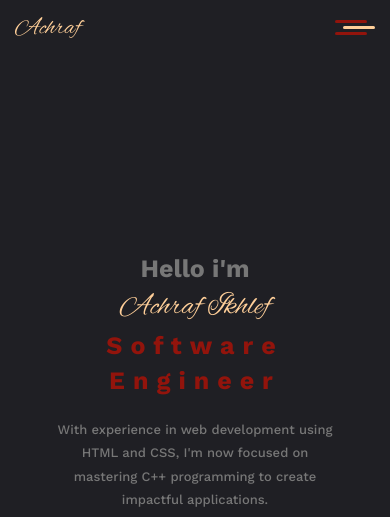
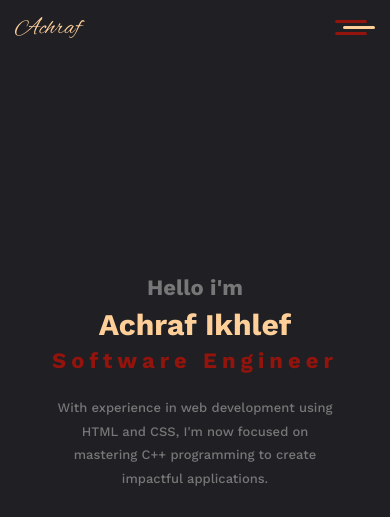
Before and after one commit to AchrafIkhlef/Portfolio, a plain HTML site: page index.html in a window 390 px wide. Shown: the top 517 px of the page. Drawn offline with nearby package versions, Linux system fonts and the light colour scheme.

Commit message:
Update style.css

```diff
--- a/css/style.css
+++ b/css/style.css
@@ -1,3 +1,4 @@
+
 /* Start Variables */
 :root {
   --main-color: #ffcf99;
@@ -234,11 +235,10 @@ body {
   margin: 0;
   font-weight: bold;
   color: var(--paragraph-color);
-    font-size: 40px;
+  font-size: 28px;
   line-height: 1.4;
 }
 .landing .intro-text h1 .name {
-    font-family: 'Alex Brush', cursive;
   color: var(--main-color);
   font-size: 50px;
   display: inline-block;
@@ -307,14 +307,15 @@ body {
       width: 80%;
   }
   .landing .intro-text h1 {
-        font-size: 25px;
+      font-size: 22px;
   }
   .landing .intro-text h1 .name {
       font-size: 30px;
-        font-weight: normal;
+      font-weight: bold;
   }
   .landing .intro-text h1 .job {
-        letter-spacing: 8px;
+      letter-spacing: 5px;
+      font-size: 22px;
   }
   .landing .intro-text  p {
       font-size: 13px;
```
Lines whose indentation alone changed are shown as unchanged.
